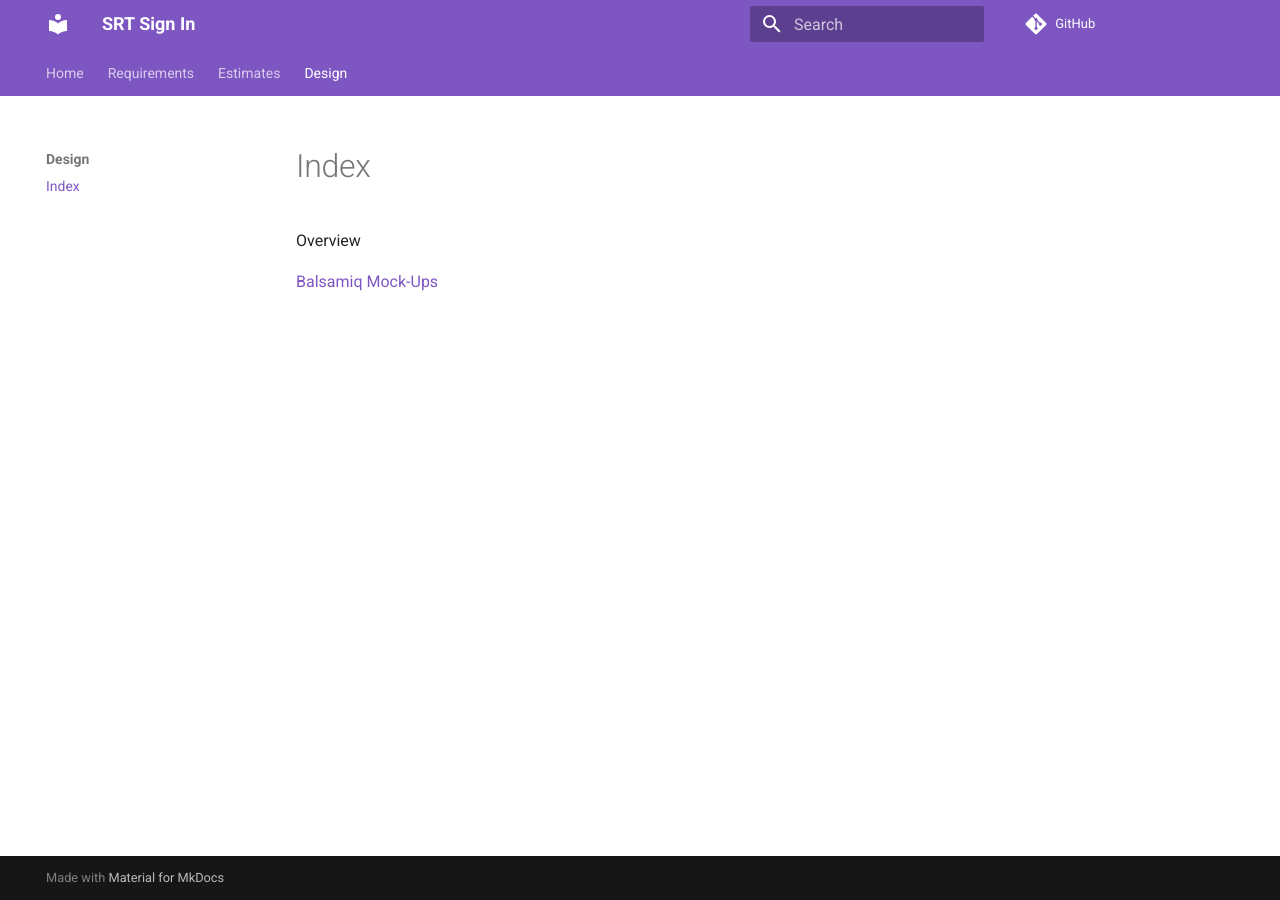
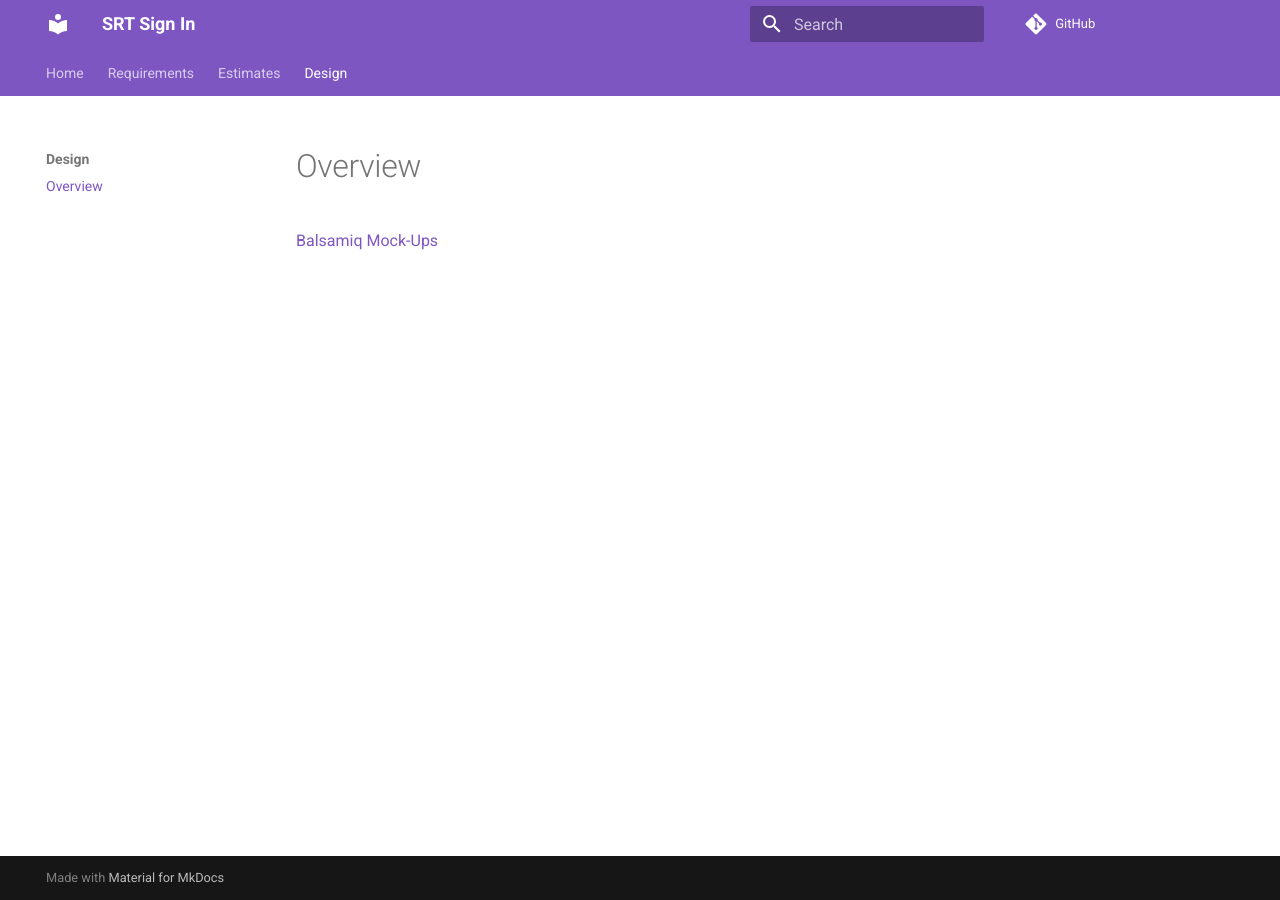
Before and after one commit to srtsignin/docs, an MkDocs documentation site: the page built from docs/design/index.md, in a window 1280 px wide. Built offline with MkDocs 1.6.1 and Material for MkDocs 9.7.7, drawn with Linux system fonts in a browser that asks for light colours.

Commit message:
Design overview heading

```diff
--- a/docs/design/index.md
+++ b/docs/design/index.md
@@ -1,3 +1,3 @@
-Overview
+# Overview
 
 [Balsamiq Mock-Ups](https://balsamiq.cloud/sozhltx/poqtqu)
```
